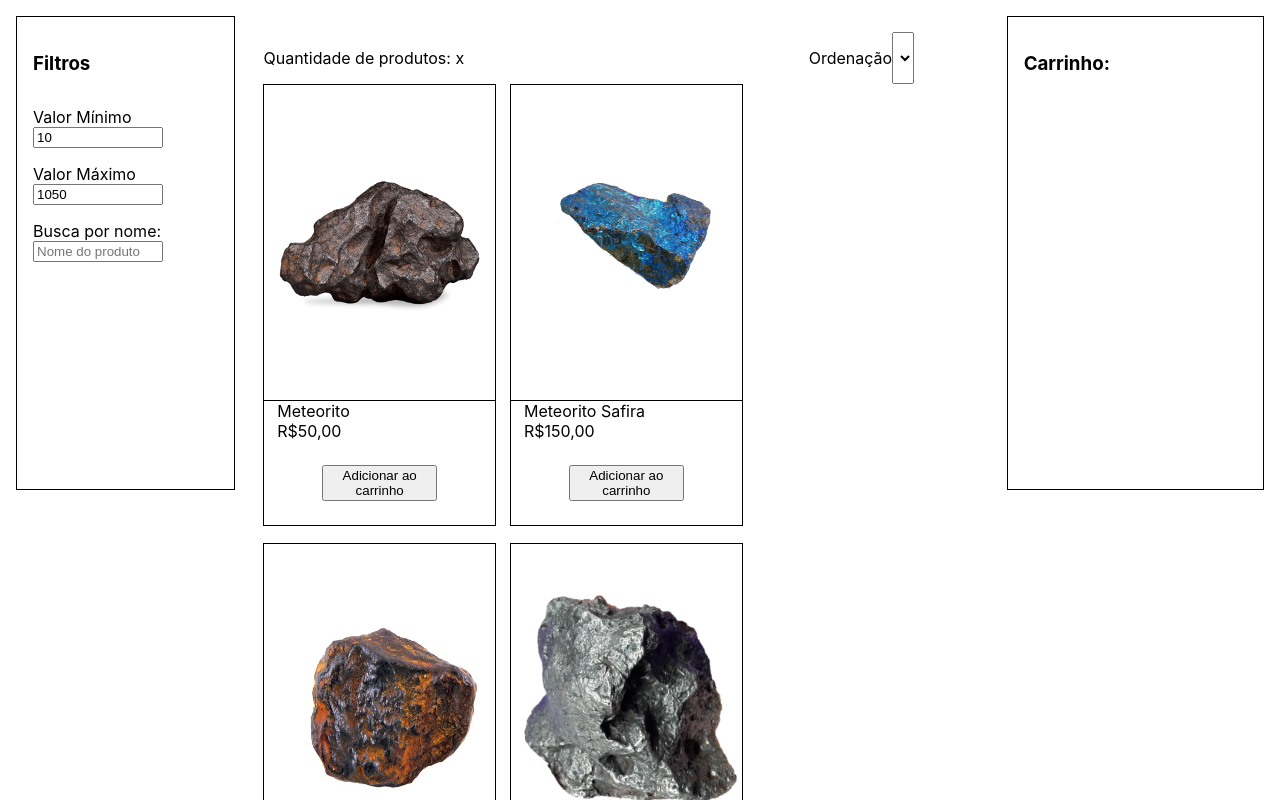
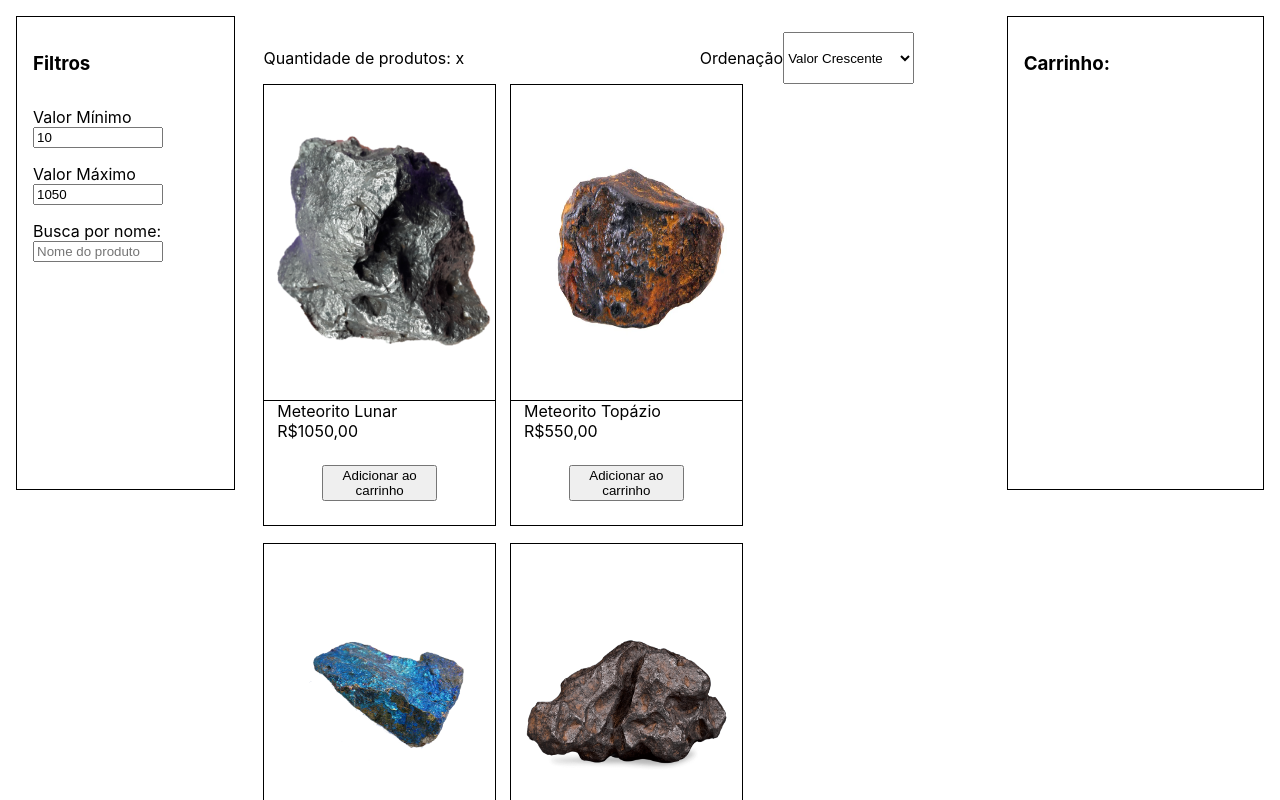
Before and after one commit to future4code/Alves-labe-commerce9, a React (Create React App) app: page / in a window 1280 px wide. Shown: the top 800 px of the page. Built offline with nearby package versions, Linux system fonts and the light colour scheme.

Commit message:
Filtro Cres e Decres

```diff
--- a/src/App.js
+++ b/src/App.js
@@ -71,6 +71,7 @@ class App extends React.Component {
     minValueInput: 10,
     maxValueInput: 1050,
     nameInput: '',
+    OrdenarLista:"",
     produtos: [
       {
         nome: "Meteorito",
@@ -78,14 +79,14 @@ class App extends React.Component {
         imagem: meteorito1,
       },
       {
+        nome: "Meteorito Topázio",
+        preco: 550,
+        imagem: meteorito3,
+      },
+      {
         nome: "Meteorito Safira",
         preco: 150,
         imagem: meteorito2,
-      },
-      {
-        nome: "Meteorito Topázio",
-        preco: 550,
-        imagem: meteorito3,
       },
       {
         nome: "Meteorito Lunar",
@@ -107,9 +108,23 @@ class App extends React.Component {
     this.setState({ nameInput: event.target.value })
   }
 
+handleChangeOrdem = (event) => {
+  this.setState ({OrdenarLista:event.target.value})
+}
+
   render() {
 
-    const listaFiltrada = this.state.produtos.map((produto) => {
+    const filtroOrdem = this.state.produtos
+    const optionOrder = this.state.OrdenarLista
+    filtroOrdem.sort(function(a,b){
+      if(optionOrder === "Cres" ){
+        return a.preco < b.preco ? -1: a.preco> b.preco ? 1: 0;
+      }else{
+        return b.preco < a.preco ? -1: b.preco> a.preco ? 1: 0;
+      }
+    });
+
+    const listaFiltrada = filtroOrdem.map((produto) => {
       if ((this.state.minValueInput <= produto.preco && this.state.maxValueInput >= produto.preco) && produto.nome.toLowerCase().includes(this.state.nameInput)) {
         return (
           <Card
@@ -143,7 +158,10 @@ class App extends React.Component {
             <p>Quantidade de produtos: x</p>
             <FilterSelect>
               <p>Ordenação</p>
-              <select></select>
+              <select onChange={this.handleChangeOrdem}>
+                <option value="Cres">Valor Crescente</option>
+                <option value="DCres">Valor Decrescente</option>
+              </select>
             </FilterSelect>
           </TopContainer>
           <BottomContainer>
```
